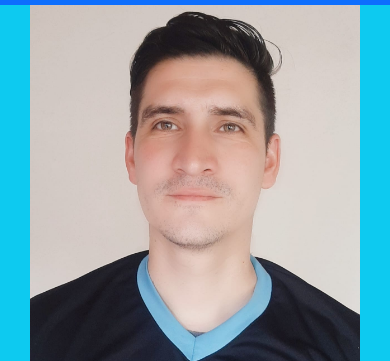
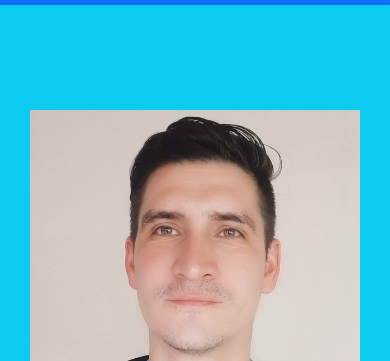
Before and after one commit to emipaez5/portfolio, a plain HTML site: page index.html in a window 390 px wide. Shown: the part 96-457 px from the top of the page. Drawn offline with nearby package versions, Linux system fonts and the light colour scheme.

```diff
--- a/styles.css
+++ b/styles.css
@@ -7,6 +7,7 @@ font-weight: bold;
 .foto {
     width: 329.39px;
     height: 357.3px;
+    margin-top: 75px;
 }
 h2 {
     font-size: 48px;
@@ -140,4 +141,12 @@ footer {
     .container-fluid{
         padding: auto;
     }
+    .foto {
+        margin-top: 75px;
+    }
   }
+  @media (max-width: 397px) {
+    .foto {
+        margin-top: 105px;
+    }
+  }
```
